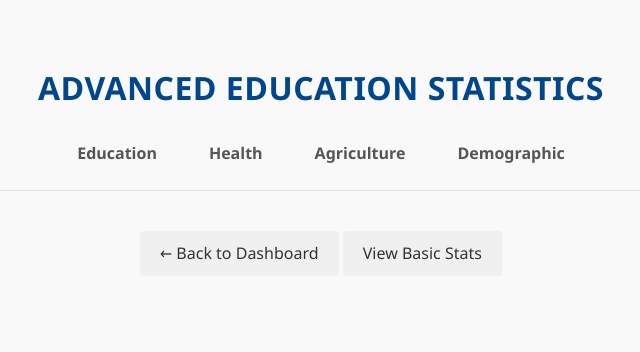
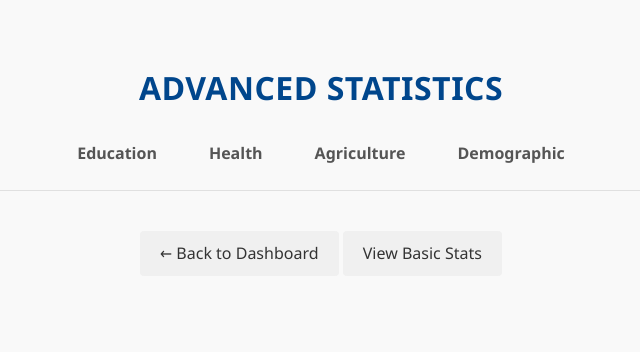
Before and after one commit to RG-04/Gram-Panchayat-Management-System, a Flask app: template app/templates/monitor/advanced_stats.html in a window 1280 px wide. Shown: the part 68-420 px from the top of the page, without its empty margins (319-959 px from the left). Run offline with Flask 3, Linux system fonts and the light colour scheme; the template is opened without the code that fills it, so the values that code supplies are empty.

Commit message:
changed header for adv stats

```diff
--- a/app/templates/monitor/advanced_stats.html
+++ b/app/templates/monitor/advanced_stats.html
@@ -1,6 +1,6 @@
 {% extends "base.html" %}
 
-{% block title %}Advanced Education Statistics - Gram Panchayat Management System{% endblock %}
+{% block title %}Advanced Statistics - Gram Panchayat Management System{% endblock %}
 
 {% block head %}
 <link rel="stylesheet" href="{{ url_for('static', filename='css/advanced_stats.css') }}">
@@ -9,7 +9,7 @@
 {% block content %}
 <div class="statistics-container">
     <div class="statistics-header">
-        <h1>Advanced Education Statistics</h1>
+        <h1>Advanced Statistics</h1>
         <div class="category-nav">
             <a href="{{ url_for('monitor.advanced_stats', category='education') }}" class="category-link {% if category == 'education' %}active{% endif %}">Education</a>
             <a href="{{ url_for('monitor.advanced_stats', category='health') }}" class="category-link {% if category == 'health' %}active{% endif %}">Health</a>
```
